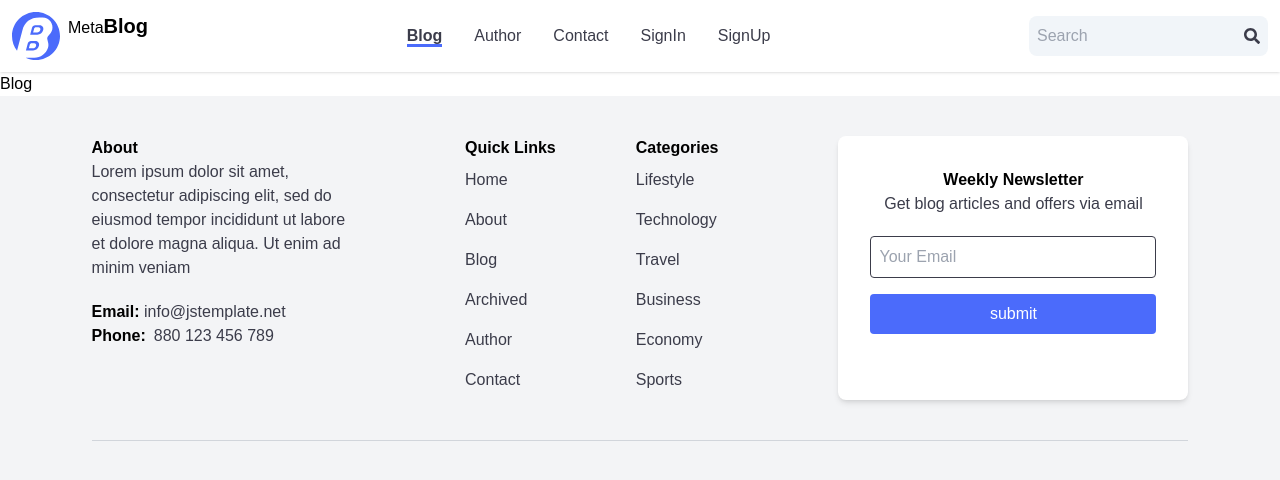
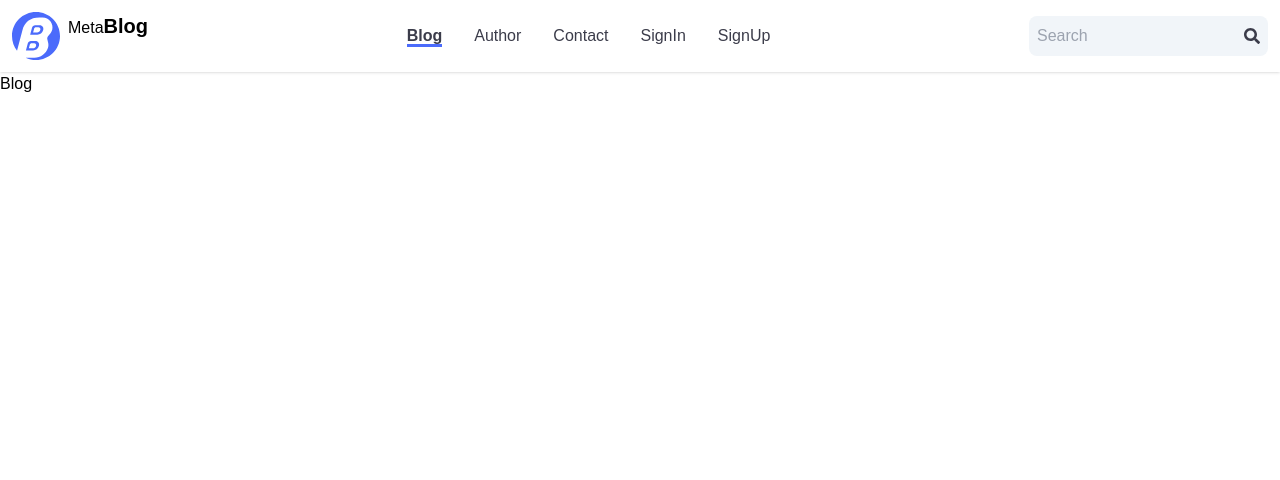
Before and after one commit to Benjtalkshow/metaBlog, a React (Create React App) app: page / in a window 1280 px wide. Shown: the top 480 px of the page. Built offline with nearby package versions, Linux system fonts and the light colour scheme; the HTML template or start-up script is replaced by a standard one.

Commit message:
done with error page

```diff
--- a/src/components/Footer.js
+++ b/src/components/Footer.js
@@ -22,80 +22,8 @@ const Footer = () => {
 
   return (
     <div>
-      <div className="bg-gray-100 w-full py-10 flex justify-center items-center">
+      <div className="bg-gray-100 w-full flex justify-center mt-10">
         <footer>
-          <div className="linkContainer flex justify-around gap-[5rem]">
-            <div className="mr-10">
-              <h1 className="font-bold">About</h1>
-              <p className="text-primary mb-5">
-                Lorem ipsum dolor sit amet,
-                <br /> consectetur adipiscing elit, sed do
-                <br />
-                eiusmod tempor incididunt ut labore
-                <br /> et dolore magna aliqua. Ut enim ad
-                <br /> minim veniam
-              </p>
-              <div>
-                <h1 className="font-bold">
-                  Email:{" "}
-                  <a
-                    href="mailto:info@jstemplate.net"
-                    className="text-primary font-normal"
-                  >
-                    {" "}
-                    info@jstemplate.net
-                  </a>
-                </h1>
-              </div>
-              <div className="flex">
-                <h1 className="font-bold mr-2">Phone:</h1>
-                <p className="text-primary font-normal">880 123 456 789</p>
-              </div>
-            </div>
-            <div className="quickLinks">
-              <h1 className="font-bold">Quick Links</h1>
-              <ul className="text-primary">
-                {quickLinks.map((quickLink, index) => (
-                  <Link key={index} to={quickLink.path} className="block py-2">
-                    {quickLink.name}
-                  </Link>
-                ))}
-              </ul>
-            </div>
-            <div className="categories">
-              <h1 className="font-bold">Categories</h1>
-              <ul className="text-primary">
-                {categories.map((category, index) => (
-                  <Link key={index} to={category.path} className="block py-2">
-                    {category.name}
-                  </Link>
-                ))}
-              </ul>
-            </div>
-            <div className="newletter bg-white shadow-md rounded-lg p-8 w-[350px] ml-10">
-              <h1 className="font-bold text-center">Weekly Newsletter</h1>
-              <p className="text-primary text-center">
-                Get blog articles and offers via email
-              </p>
-              <form className="mt-5 flex-col flex">
-                <input
-                  placeholder="Your Email"
-                  type="email"
-                  className="outline-none border-primary p-2 mb-2 border-[1px] rounded focus:ring focus:border-badge"
-                />
-                <button
-                  type="submit"
-                  onClick={(e) => e.preventDefault()}
-                  className="bg-badge rounded py-2 text-white mt-2 cursor-pointer focus:ring"
-                >
-                  submit
-                </button>
-              </form>
-            </div>
-          </div>
-          <div className="border-t-[1px] border-t-gray-300 w-full mt-10 py-5">
-
-          </div>
         </footer>
       </div>
     </div>
--- a/src/pages/Error404.js
+++ b/src/pages/Error404.js
@@ -1,9 +1,47 @@
-import React from 'react'
+import React from "react";
+import { Link } from "react-router-dom";
 
 const Error404 = () => {
   return (
-    <div>Error404</div>
-  )
-}
+    <>
+      <section className="relative z-10 bg-badge py-[120px]">
+        <div className="container mx-auto">
+          <div className="-mx-4 flex">
+            <div className="w-full px-4">
+              <div className="mx-auto max-w-[400px] text-center">
+                <h2 className="mb-2 text-[50px] font-bold leading-none text-white sm:text-[80px] md:text-[100px]">
+                  404
+                </h2>
+                <h4 className="mb-3 text-[22px] font-semibold leading-tight text-white">
+                  Oops! That page can’t be found
+                </h4>
+                <p className="mb-8 text-lg text-white">
+                  The page you are looking for it maybe deleted
+                </p>
+                <Link to="/">
+                <p
+                  className="inline-block rounded-lg border border-white px-8 py-3 text-center text-base font-semibold text-white transition hover:bg-white hover:text-primary"
+                >
+                  Go To Home
+                </p>
+                </Link>
+
+              </div>
+            </div>
+          </div>
+        </div>
+
+        <div className="absolute left-0 top-0 -z-10 flex h-full w-full items-center justify-between space-x-5 md:space-x-8 lg:space-x-14">
+          <div className="h-full w-1/3 bg-gradient-to-t from-[#FFFFFF14] to-[#C4C4C400]"></div>
+          <div className="flex h-full w-1/3">
+            <div className="h-full w-1/2 bg-gradient-to-b from-[#FFFFFF14] to-[#C4C4C400]"></div>
+            <div className="h-full w-1/2 bg-gradient-to-t from-[#FFFFFF14] to-[#C4C4C400]"></div>
+          </div>
+          <div className="h-full w-1/3 bg-gradient-to-b from-[#FFFFFF14] to-[#C4C4C400]"></div>
+        </div>
+      </section>
+    </>
+  );
+};
 
 export default Error404;
```
Also changed, not shown: src/components/Footer.txt (added).
